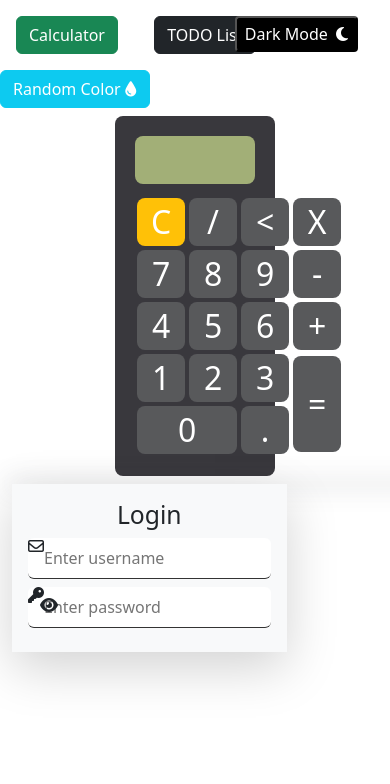
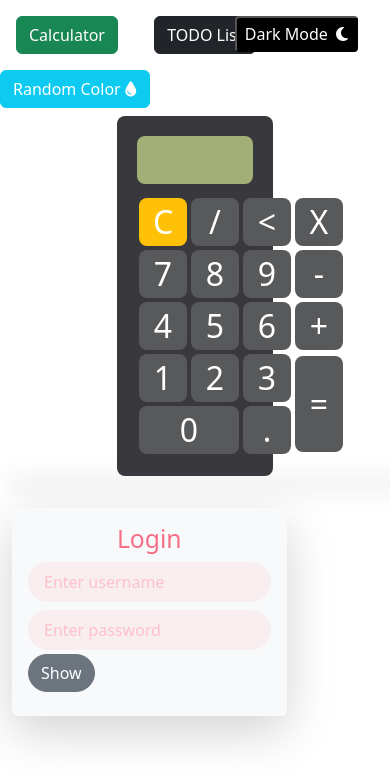
Before and after one commit to trangpetty/jQuery_learn, a plain HTML site: page index.html in a window 390 px wide. Both pictures are taken after a click on the element "Calculator". Drawn offline with Linux system fonts and the light colour scheme.

Commit message:
add form login

```diff
--- a/assets/style.css
+++ b/assets/style.css
@@ -131,8 +131,12 @@ li:nth-child(2n) {
 .input-form {
     padding: 0.5rem 1rem;
     border: 0;
-    border-bottom: 1px solid #333;
+    background-color: rgba(244, 194, 194, 0.2);
     outline: none;
+}
+
+.input-form::placeholder {
+    color: pink;
 }
 
 .show_password {
@@ -154,6 +158,6 @@ li:nth-child(2n) {
 
 @media screen and (max-width: 768px) {
     .calc {
-        width: 41%;
+        width: 40%;
     }
 }
--- a/index.html
+++ b/index.html
@@ -96,20 +96,17 @@
         </div>
 
         <!-- Login -->
-        <div class="w-75 bg-light shadow-lg p-3">
-            <h2 class="text-center">Login</h2>
+        <div class="w-75 bg-light shadow-lg p-3 rounded mt-4">
+            <h2 class="text-center" style="color: rgb(245, 112, 134);">Login</h2>
             <form>
                 <div class="my-2 d-flex">
-                    <i class="far fa-envelope position-absolute"></i>
-                    <input type="text" name="username" placeholder="Enter username" class="w-100 input-form rounded">
+                    <input type="text" name="username" placeholder="Enter username" class="w-100 input-form rounded-pill">
                 </div>
                 <div class="my-2">
-                        <div class="d-flex">
-                            <i class="fa fa-key position-absolute"></i>
-                            <input type="password" name="password" placeholder="Enter password" class="w-100 input-form rounded">
-                            <button type="button" class="show_password btn border-0">
-                                <i class="fa-solid fa-eye"></i>
-                            </button>
+                        <div class="">
+                            <input type="password" id="password" name="password" placeholder="Enter password" class="w-100 input-form rounded-pill">
+                            <br>
+                            <button type="button" id="show_password" name="show_password" class="btn btn-secondary rounded-pill mt-1">Show</button>
                     </div>
                 </div>
             </form>
--- a/main.js
+++ b/main.js
@@ -81,8 +81,17 @@ $(document).ready(function(){
         document.execCommand("copy");
     })
 
-    //
-    $('.show_password').click(function() {
-        $(this).find("i").toggleClass("fa-eye fa-eye-slash")
-    })
   });
+
+  $('#show_password').click(function() {
+    var password = $('#password');
+    var passwordField = password.attr('type');
+    if(passwordField == 'password') {
+        password.attr('type', 'text');
+        $(this).text('Hide');
+    }
+    else {
+        password.attr('type', 'password');
+        $(this).text('Show');
+    }
+})
```
